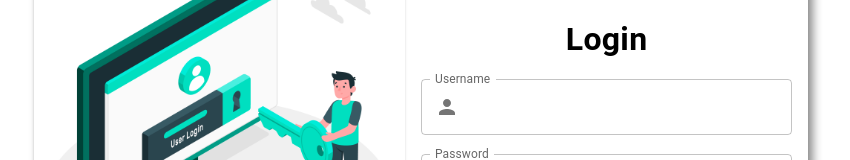
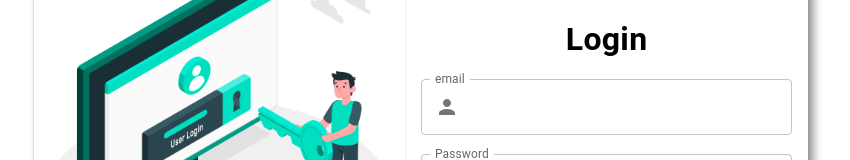
Before and after one commit to latiiLA/ticketing_system, a React (Vite) app: page /login in a window 1280 px wide. Shown: the part 281-441 px from the top of the page, without its empty margins (219-1069 px from the left). Built offline with nearby package versions, Linux system fonts and the light colour scheme.

Commit message:
login is added

```diff
--- a/src/Pages/Login.jsx
+++ b/src/Pages/Login.jsx
@@ -33,13 +33,21 @@ import { Lock, Person } from "@mui/icons-material";
 
 const Login = () => {
   const INITIAL_FORM_STATE = {
-    username: "",
+    email: "",
     password: "",
   };
 
   const FORM_VALIDATION = Yup.object().shape({
-    username: Yup.string().required("Username is required"),
-    password: Yup.string().required("Password is required"),
+    email: Yup.string().email().required("Email is required"),
+    password: Yup.string()
+      .min(8, "Password must be at least 8 characters long")
+      .matches(/[a-zA-Z]/, "Password must contain at least one letter")
+      .matches(/[0-9]/, "Password must contain at least one number")
+      .matches(
+        /[@$!%*?&]/,
+        "Password must contain at least one special character"
+      )
+      .required("Password is required"),
   });
 
   const theme = useTheme();
@@ -56,13 +64,13 @@ const Login = () => {
   };
 
   const handleSubmit = async (user_data) => {
-    const apiUrl = import.meta.env.VITE_API_URL;
-    // console.log(apiUrl);
+    const apiUrl = import.meta.env.VITE_APP_API_URL;
+    console.log("inside handle submit", apiUrl);
 
     setLoading(true);
     try {
-      const response = await axios.post(`${apiUrl}/auth/loginUser`, {
-        username: user_data.username,
+      const response = await axios.post(`${apiUrl}/login`, {
+        email: user_data.email,
         password: user_data.password,
       });
 
@@ -74,13 +82,12 @@ const Login = () => {
 
       const token = response.data.token;
       localStorage.setItem("token", token);
-      // console.log("role in login", data.data.role);
-
-      if (data.data.status === "New") {
-        // window.history.back();
-        navigate("/changepassword");
+      console.log("role in login", data.data.role);
+      if (data.data.role === "USER") {
+        navigate("/dashboard");
+      } else if (data.data.role === "ADMIN") {
+        navigate("/admindashboard");
       } else {
-        // window.history.back();
         navigate("/home");
       }
     } catch (error) {
@@ -197,12 +204,12 @@ const Login = () => {
 
                         <Field
                           as={TextField}
-                          name="username"
-                          label="Username"
+                          name="email"
+                          label="email"
                           variant="outlined"
                           fullWidth
-                          error={touched.username && !!errors.username}
-                          helperText={<ErrorMessage name="username" />}
+                          error={touched.email && !!errors.email}
+                          helperText={<ErrorMessage name="email" />}
                           InputProps={{
                             startAdornment: (
                               <InputAdornment position="start">
@@ -385,12 +392,12 @@ const Login = () => {
 
                         <Field
                           as={TextField}
-                          name="username"
-                          label="Username"
+                          name="email"
+                          label="email"
                           variant="outlined"
                           fullWidth
-                          error={touched.username && !!errors.username}
-                          helperText={<ErrorMessage name="username" />}
+                          error={touched.email && !!errors.email}
+                          helperText={<ErrorMessage name="email" />}
                           InputProps={{
                             startAdornment: (
                               <InputAdornment position="start">
```
